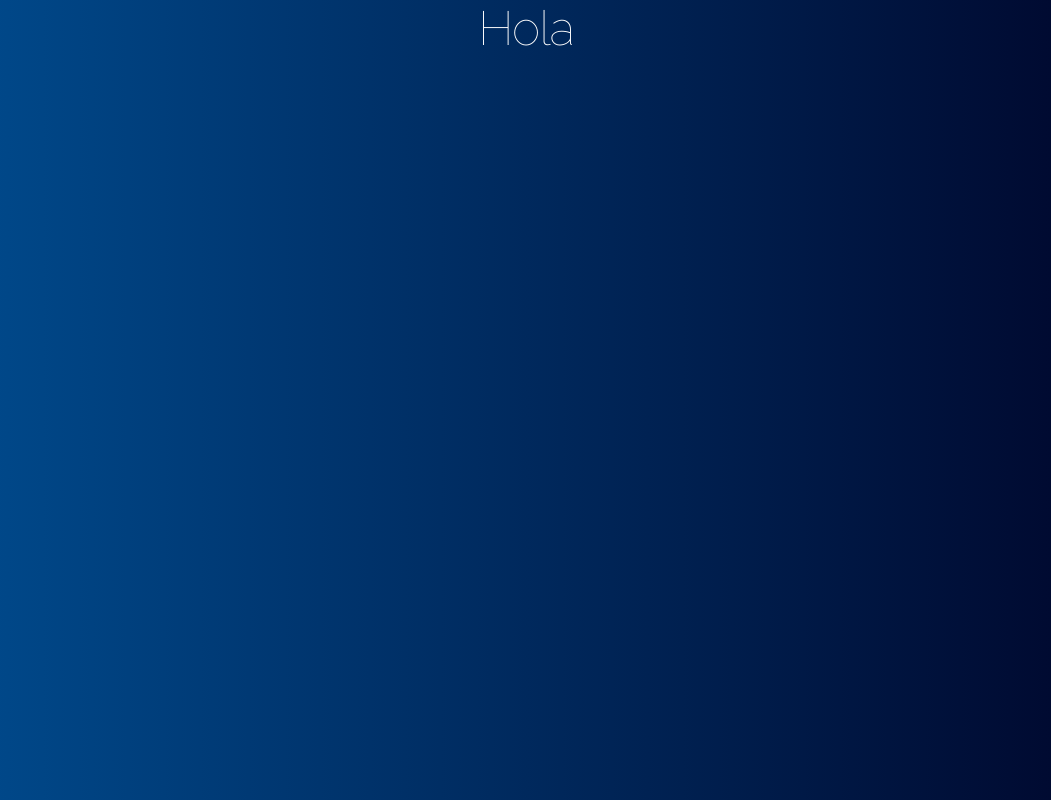
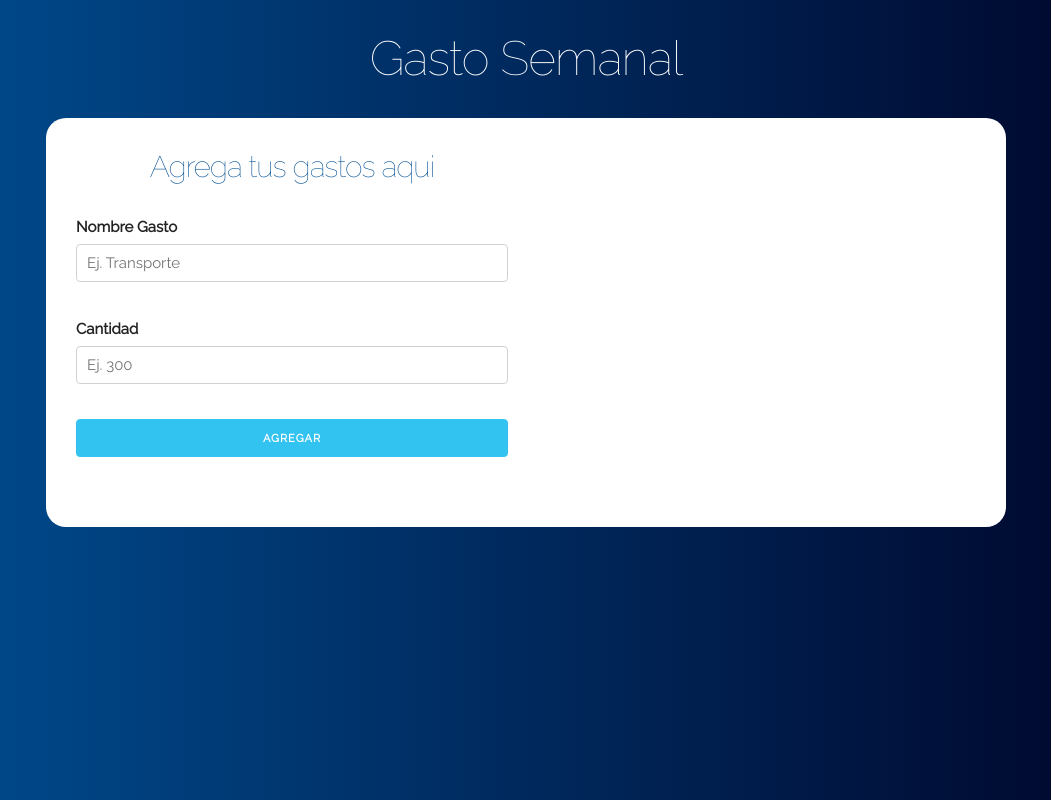
Before and after one commit to cristian9829/React-PresupuestoSemanalYGastoSemanal, a React (Create React App) app: page / in a window 1280 px wide. Shown: the whole page, without its empty margins (114-1165 px from the left). Built offline with nearby package versions, Linux system fonts and the light colour scheme.

Commit message:
create component Header and Formulario and show in component App.js

```diff
--- a/src/componentes/App.js
+++ b/src/componentes/App.js
@@ -1,9 +1,27 @@
 import React from 'react';
 import '../css/App.css';
+import Header from './Header';
+import Formulario from './Formulario';
+
 
 function App() {
   return (
-    <h1>Hola</h1>
+    <div className="App container">
+      <Header
+        titulo = 'Gasto Semanal'
+      />
+      <div className="contenido-principal contenido">
+        <div className="row">
+          <div className="one-half column">
+            <Formulario/>
+          </div>
+
+          <div className="one-half column">
+
+          </div>
+        </div>
+      </div>
+    </div>
   );
 }
 
--- /dev/null
+++ b/src/componentes/Formulario.js
@@ -0,0 +1,22 @@
+import React, {Component} from 'react';
+
+export default class Formulario extends Component{
+  render(){
+    return(
+      <form>
+        <h2>Agrega tus gastos aqui</h2>
+        <div className="campo">
+          <label>Nombre Gasto</label>
+          <input className="u-full-width" type="text" placeholder="Ej. Transporte" />
+        </div>
+
+        <div className="campo">
+          <label>Cantidad</label>
+          <input className="u-full-width" type="text" placeholder="Ej. 300" />
+        </div>
+
+        <input className="button-primary u-full-width" type="submit" value="Agregar" />
+      </form>
+    )
+  }
+}
--- /dev/null
+++ b/src/componentes/Header.js
@@ -0,0 +1,13 @@
+import React from 'react'
+
+
+const Header = (props) =>{
+  return(
+    <header>
+      <h1>{props.titulo}</h1>
+    </header>
+  )
+}
+
+
+export default Header;
```
